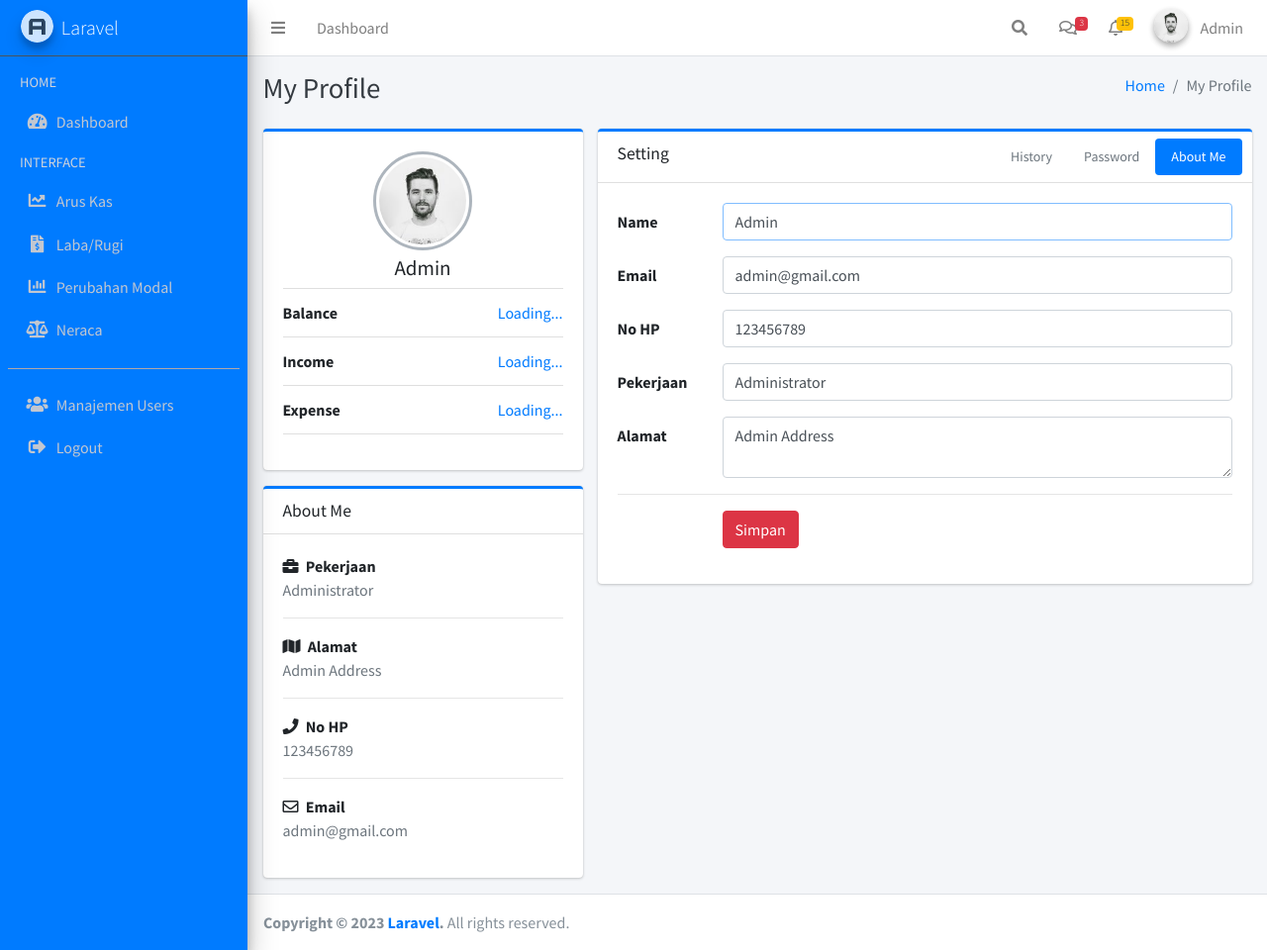
After one commit to saifulrizal17/capstone_project_kel3, a Laravel app: page /profile in a window 1280 px wide. The commit adds this page. Shown: the whole page at 99% size. Run offline with Laravel 8, Linux system fonts and the light colour scheme; a user stored in the database is signed in; data comes from the database, SQL or seed files in the repository; some libraries are stand-ins or nearby versions.

Commit message:
add view My Profile

```diff
--- /dev/null
+++ b/app/Http/Controllers/ProfileController.php
@@ -0,0 +1,65 @@
+<?php
+
+namespace App\Http\Controllers;
+
+use Illuminate\Http\Request;
+use App\User;
+use Illuminate\Support\Facades\Hash;
+
+
+class ProfileController extends Controller
+{
+    public function index()
+    {
+        $user = auth()->user(); // Assuming you want to get the authenticated user
+        return view('profile.index', compact('user'));
+    }
+
+
+    public function updateAboutMe(Request $request, User $user)
+    {
+        $request->validate([
+            'name' => 'required|string|max:255',
+            'email' => 'required|email|max:255',
+            'phone_number' => 'required|string|max:20',
+            'job_title' => 'required|string|max:255',
+            'address' => 'required|string',
+        ], [
+            'name.required' => 'Kolom nama wajib diisi.',
+            'email.required' => 'Kolom email wajib diisi.',
+            'email.email' => 'Masukkan alamat email yang valid.',
+            'phone_number.required' => 'Kolom nomor telepon wajib diisi.',
+            'phone_number.max' => 'Nomor telepon tidak boleh melebihi 20 karakter.',
+            'job_title.required' => 'Kolom pekerjaan wajib diisi.',
+            'address.required' => 'Kolom alamat wajib diisi.',
+        ]);
+
+        $user->update([
+            'name' => $request->input('name'),
+            'email' => $request->input('email'),
+            'phone_number' => $request->input('phone_number'),
+            'job_title' => $request->input('job_title'),
+            'address' => $request->input('address'),
+        ]);
+
+        return redirect()->route('profile.index')->with('success', 'Profil berhasil diperbarui.');
+    }
+
+    public function updatePassword(Request $request, User $user)
+    {
+        $request->validate([
+            'password' => 'required|string|min:8|confirmed',
+        ], [
+            'password.required' => 'Kolom password wajib diisi.',
+            'password.string' => 'Password harus berupa teks.',
+            'password.min' => 'Password harus terdiri dari minimal 8 karakter.',
+            'password.confirmed' => 'Konfirmasi password tidak cocok.',
+        ]);
+
+        $user->update([
+            'password' => Hash::make($request->input('password')),
+        ]);
+
+        return redirect()->route('profile.index')->with('success', 'Password berhasil diperbarui.');
+    }
+}
--- a/resources/views/layouts/navbar.blade.php
+++ b/resources/views/layouts/navbar.blade.php
@@ -6,7 +6,7 @@
             <a class="nav-link" data-widget="pushmenu" href="#"><i class="fa fa-bars"></i></a>
         </li>
         <li class="nav-item d-none d-sm-inline-block">
-            <a href="{{ auth()->user()->role == 1 ? route('admin.dashboard') : route('user.dashboard') }}"
+            <a href="{{ auth()->user()->role_id == 1 ? route('admin.dashboard') : route('user.dashboard') }}"
                 class="nav-link">Dashboard</a>
         </li>
     </ul>
@@ -141,6 +141,16 @@
                         <small>Member since Nov. 2023</small>
                     </p>
                 </li>
+                <li class="user-footer">
+                    <form id="logout-form" action="{{ route('logout') }}" method="post">
+                        @csrf
+                    </form>
+
+                    <a href="{{ route('profile.index') }}" class="btn btn-default btn-flat">My Profile</a>
+
+                    <a href="javascript:void(0)" class="nav-link btn btn-default btn-flat float-right"
+                        onclick="$('#logout-form').submit();">Sign out</a>
+                </li>
             </ul>
         </li>
     </ul>
--- /dev/null
+++ b/resources/views/profile/index.blade.php
@@ -0,0 +1,385 @@
+@extends('layouts.master')
+
+@section('addCss')
+@endsection
+
+
+@section('content')
+    <!-- Content Header (Page header) -->
+    <div class="content-header">
+        <div class="container-fluid">
+            <div class="row mb-2">
+                <div class="col-sm-6">
+                    <h1 class="m-0 text-dark">My Profile </h1>
+                </div><!-- /.col -->
+                <div class="col-sm-6">
+                    <ol class="breadcrumb float-sm-right">
+                        <li class="breadcrumb-item text-primary"><a
+                                href="{{ auth()->user()->role_id == 1 ? route('admin.dashboard') : route('user.dashboard') }}">Home</a>
+                        </li>
+                        <li class="breadcrumb-item active">My Profile </li>
+                    </ol>
+                </div><!-- /.col -->
+            </div><!-- /.row -->
+        </div><!-- /.container-fluid -->
+    </div>
+    <!-- /.content-header -->
+
+    <!-- Main content -->
+    <div class="content">
+        <div class="container-fluid">
+
+            @if (session('success'))
+                <div class="alert alert-primary alert-dismissible fade show">
+                    {{ session('success') }}
+                    <button type="button" class="close" data-dismiss="alert" aria-label="Close">
+                        <span aria-hidden="true">&times;</span>
+                    </button>
+                </div>
+            @endif
+
+            <div class="row">
+                <div class="col-md-4">
+
+                    <!-- Profile Image -->
+                    <div class="card card-primary card-outline">
+                        <div class="card-body box-profile">
+                            <div class="text-center">
+                                <img class="profile-user-img img-fluid img-circle"
+                                    src="{{ asset('/admin/img/user1-128x128.jpg') }}" alt="User profile picture">
+                            </div>
+
+                            <h3 class="profile-username text-center">{{ Auth::user()->name }}</h3>
+
+                            <ul class="list-group list-group-unbordered mb-3">
+                                <li class="list-group-item">
+                                    <b>Balance</b> <a class="float-right">Loading...</a>
+                                </li>
+                                <li class="list-group-item">
+                                    <b>Income</b> <a class="float-right">Loading...</a>
+                                </li>
+                                <li class="list-group-item">
+                                    <b>Expense</b> <a class="float-right">Loading...</a>
+                                </li>
+                            </ul>
+                        </div>
+                    </div>
+
+                    <!-- About Me Box -->
+                    <div class="card card-primary card-outline">
+                        <div class="card-header">
+                            <h3 class="card-title">About Me</h3>
+                        </div>
+                        <!-- /.card-header -->
+                        <div class="card-body">
+                            <strong><i class="fas fa-briefcase mr-1"></i> Pekerjaan</strong>
+
+                            <p class="text-muted">{{ Auth::user()->job_title }}</p>
+
+                            <hr>
+
+                            <strong><i class="fas fa-map mr-1"></i> Alamat</strong>
+
+                            <p class="text-muted">{{ Auth::user()->address }}</p>
+
+                            <hr>
+
+                            <strong><i class="fas fa-phone mr-1"></i> No HP</strong>
+
+                            <p class="text-muted">{{ Auth::user()->phone_number }}</p>
+
+                            <hr>
+
+                            <strong><i class="far fa-envelope mr-1"></i> Email</strong>
+
+                            <p class="text-muted">{{ Auth::user()->email }}</p>
+
+                        </div>
+                    </div>
+                </div>
+
+                <!-- /.col -->
+                <div class="col-md-8">
+                    <div class="card card-primary card-outline">
+                        <div class="card-header">
+                            <h3 class="card-title">
+                                Setting
+                            </h3>
+                            <div class="card-tools">
+                                <ul class="nav nav-pills ml-auto">
+                                    <li class="nav-item"><a class="nav-link btn-sm " href="#history"
+                                            data-toggle="tab">History</a></li>
+                                    <li class="nav-item"><a class="nav-link btn-sm" href="#password"
+                                            data-toggle="tab">Password</a>
+                                    </li>
+                                    <li class="nav-item"><a class="nav-link btn-sm active" href="#about_me"
+                                            data-toggle="tab">About
+                                            Me</a>
+                                    </li>
+                                </ul>
+                            </div>
+                        </div>
+
+                        <div class="card-body">
+                            <div class="tab-content">
+
+                                {{-- History --}}
+                                <div class=" tab-pane" id="history">
+                                    <div class="timeline timeline-inverse">
+                                        <div class="time-label">
+                                            <span class="bg-gray">
+                                                30 November 2023
+                                            </span>
+                                        </div>
+                                        <div>
+                                            <i class="fas fa-user bg-danger"></i>
+
+                                            <div class="timeline-item">
+                                                <span class="time"><i class="far fa-clock"></i> 13.20</span>
+
+                                                <h3 class="timeline-header border-0"><a href="#">Arus Kas</a>
+                                                    Pengeluaran Loading...
+                                                </h3>
+                                            </div>
+                                        </div>
+                                        <div>
+                                            <i class="fas fa-user bg-danger"></i>
+
+                                            <div class="timeline-item">
+                                                <span class="time"><i class="far fa-clock"></i> 13.00</span>
+
+                                                <h3 class="timeline-header border-0"><a href="#">Arus Kas</a>
+                                                    Pengeluaran Loading...
+                                                </h3>
+                                            </div>
+                                        </div>
+                                        <div>
+                                            <i class="fas fa-user bg-primary"></i>
+
+                                            <div class="timeline-item">
+                                                <span class="time"><i class="far fa-clock"></i> 12.50</span>
+
+                                                <h3 class="timeline-header border-0"><a href="#">Arus Kas</a>
+                                                    Pendaparan Loading...
+                                                </h3>
+                                            </div>
+                                        </div>
+                                        <div>
+                                            <i class="fas fa-user bg-danger"></i>
+
+                                            <div class="timeline-item">
+                                                <span class="time"><i class="far fa-clock"></i> 12.40</span>
+
+                                                <h3 class="timeline-header border-0"><a href="#">Arus Kas</a>
+                                                    Pengeluaran Loading...
+                                                </h3>
+                                            </div>
+                                        </div>
+                                        <div>
+                                            <i class="fas fa-user bg-primary"></i>
+
+                                            <div class="timeline-item">
+                                                <span class="time"><i class="far fa-clock"></i> 12.30</span>
+
+                                                <h3 class="timeline-header border-0"><a href="#">Arus Kas</a>
+                                                    Pendaparan Loading...
+                                                </h3>
+                                            </div>
+                                        </div>
+
+                                        <div class="time-label">
+                                            <span class="bg-gray">
+                                                29 Noveember 2023
+                                            </span>
+                                        </div>
+                                        <div>
+                                            <i class="fas fa-user bg-danger"></i>
+
+                                            <div class="timeline-item">
+                                                <span class="time"><i class="far fa-clock"></i> 1 days ago</span>
+
+                                                <h3 class="timeline-header border-0"><a href="#">Arus Kas</a>
+                                                    Pengeluaran Loading...
+                                                </h3>
+                                            </div>
+                                        </div>
+                                        <div>
+                                            <i class="fas fa-user bg-primary"></i>
+
+                                            <div class="timeline-item">
+                                                <span class="time"><i class="far fa-clock"></i> 1 days ago</span>
+
+                                                <h3 class="timeline-header border-0"><a href="#">Arus Kas</a>
+                                                    Pendaparan Loading...
+                                                </h3>
+                                            </div>
+                                        </div>
+
+                                        <div class="time-label">
+                                            <span class="bg-gray">
+                                                28 November 2023
+                                            </span>
+                                        </div>
+                                        <div>
+                                            <i class="fas fa-user bg-danger"></i>
+
+                                            <div class="timeline-item">
+                                                <span class="time"><i class="far fa-clock"></i> 2 days ago</span>
+
+                                                <h3 class="timeline-header border-0"><a href="#">Arus Kas</a>
+                                                    Pengeluaran Loading...
+                                                </h3>
+                                            </div>
+                                        </div>
+                                        <div>
+                                            <i class="fas fa-user bg-primary"></i>
+
+                                            <div class="timeline-item">
+                                                <span class="time"><i class="far fa-clock"></i> 2 days ago</span>
+
+                                                <h3 class="timeline-header border-0"><a href="#">Arus Kas</a>
+                                                    Pendaparan Loading...
+                                                </h3>
+                                            </div>
+                                        </div>
+
+                                        <div>
+                                            <i class="far fa-clock bg-gray"></i>
+                                        </div>
+                                    </div>
+                                </div>
+
+                                {{-- Password  --}}
+                                <div class="tab-pane" id="password">
+                                    <form class="form-horizontal"
+                                        action="{{ route('profile.update.password', ['user' => $user->id]) }}"
+                                        method="post" enctype="multipart/form-data">
+                                        {{ csrf_field() }}
+                                        {{ method_field('PUT') }}
+
+                                        <div class="form-group row">
+                                            <label for="inputPassword" class="col-sm-2 col-form-label">Password</label>
+                                            <div class="col-sm-10">
+                                                <input id="password" type="password"
+                                                    class="form-control @error('password') is-invalid @enderror"
+                                                    placeholder="Password" name="password" autocomplete="new-password">
+                                                @error('password')
+                                                    <div class="invalid-feedback">{{ $message }}</div>
+                                                @enderror
+                                            </div>
+                                        </div>
+
+                                        <div class="form-group row">
+                                            <label for="inputPasswordConfirm" class="col-sm-2 col-form-label">Confirm
+                                                Password</label>
+                                            <div class="col-sm-10">
+                                                <input id="password-confirm" type="password" class="form-control"
+                                                    placeholder="Confirm password" name="password_confirmation"
+                                                    autocomplete="new-password">
+                                            </div>
+                                        </div>
+
+                                        <hr>
+
+                                        <div class="form-group row">
+                                            <div class="offset-sm-2 col-sm-10">
+                                                <button type="submit" class="btn btn-danger">Update Password</button>
+                                            </div>
+                                        </div>
+                                    </form>
+                                </div>
+
+                                {{-- About Me --}}
+                                <div class="active tab-pane" id="about_me">
+                                    <form class="form-horizontal"
+                                        action="{{ route('profile.update.aboutme', ['user' => $user->id]) }}"
+                                        method="post" enctype="multipart/form-data">
+                                        {{ csrf_field() }}
+                                        {{ method_field('PUT') }}
+
+                                        <div class="form-group row">
+                                            <label for="inputName" class="col-sm-2 col-form-label">Name</label>
+                                            <div class="col-sm-10">
+                                                <input id="name" type="text"
+                                                    class="form-control @error('name') is-invalid @enderror"
+                                                    placeholder="Full name" name="name" value="{{ $user->name }}"
+                                                    required autocomplete="name" autofocus>
+                                                @error('name')
+                                                    <div class="invalid-feedback">{{ $message }}</div>
+                                                @enderror
+                                            </div>
+                                        </div>
+
+                                        <div class="form-group row">
+                                            <label for="inputEmail" class="col-sm-2 col-form-label">Email</label>
+                                            <div class="col-sm-10">
+                                                <input id="email" type="email"
+                                                    class="form-control @error('email') is-invalid @enderror"
+                                                    name="email" value="{{ $user->email }}" placeholder="Email"
+                                                    required autocomplete="email">
+                                                @error('email')
+                                                    <div class="invalid-feedback">{{ $message }}</div>
+                                                @enderror
+                                            </div>
+                                        </div>
+
+                                        <div class="form-group row">
+                                            <label for="inputNoHP" class="col-sm-2 col-form-label">No HP</label>
+                                            <div class="col-sm-10">
+                                                <input id="phone_number" type="text"
+                                                    class="form-control @error('phone_number') is-invalid @enderror"
+                                                    name="phone_number" value="{{ $user->phone_number }}"
+                                                    placeholder="Nomor HP" required>
+                                                @error('phone_number')
+                                                    <div class="invalid-feedback">{{ $message }}</div>
+                                                @enderror
+                                            </div>
+                                        </div>
+
+                                        <div class="form-group row">
+                                            <label for="inputPekerjaan" class="col-sm-2 col-form-label">Pekerjaan</label>
+                                            <div class="col-sm-10">
+                                                <input id="job_title" type="text"
+                                                    class="form-control @error('job_title') is-invalid @enderror"
+                                                    name="job_title" value="{{ $user->job_title }}"
+                                                    placeholder="Pekerjaan" required>
+                                                @error('job_title')
+                                                    <div class="invalid-feedback">{{ $message }}</div>
+                                                @enderror
+                                            </div>
+                                        </div>
+
+                                        <div class="form-group row">
+                                            <label for="inputAlamat" class="col-sm-2 col-form-label">Alamat</label>
+                                            <div class="col-sm-10">
+                                                <textarea id="address" class="form-control @error('address') is-invalid @enderror" name="address"
+                                                    placeholder="Alamat" required>{{ $user->address }}</textarea>
+                                                @error('address')
+                                                    <div class="invalid-feedback">{{ $message }}</div>
+                                                @enderror
+                                            </div>
+                                        </div>
+
+                                        <hr>
+
+                                        <div class="form-group row">
+                                            <div class="offset-sm-2 col-sm-10">
+                                                <button type="submit" class="btn btn-danger">Simpan</button>
+                                            </div>
+                                        </div>
+                                    </form>
+
+                                </div>
+                            </div>
+                        </div>
+                    </div>
+                </div>
+            </div>
+
+        </div>
+    </div>
+    <!-- /.content -->
+@endsection
+
+@section('addJavascript')
+@endsection
--- a/routes/web.php
+++ b/routes/web.php
@@ -30,13 +30,15 @@ Route::post('/logout', 'AuthController@logout')->name('logout');
 
 //Akses All Role
 Route::middleware('auth')->group(function () {
-    // Route::get('/dashboard', 'DashboardController@index')->name('dashboard');
+    Route::get('/profile', 'ProfileController@index')->name('profile.index');
+    Route::put('/profile/aboutme/{user}', 'ProfileController@updateAboutMe')->name('profile.update.aboutme');
+    Route::put('/profile/password/{user}', 'ProfileController@updatePassword')->name('profile.update.password');
 });
 
 // Akses Role User
 Route::middleware(['checkrole:2'])->group(function () {
     Route::get('/user-dashboard', 'UserController@index')->name('user.dashboard');
-//========================= Ini Route Modal ====================================================\\
+    //========================= Ini Route Modal =========================\\
     Route::get('/modals', [PerubahanModalController::class, 'index'])->name('perubahanModal');
     Route::get('/modals/create', [PerubahanModalController::class, 'create'])->name('createPerubahanModal');
     Route::post('/modals', [PerubahanModalController::class, 'store'])->name('storePerubahanModal');
@@ -45,11 +47,9 @@ Route::middleware(['checkrole:2'])->group(function () {
     Route::get('/modals/{id}', [PerubahanModalController::class, 'destroy'])->name('deletePerubahanModal');
 
 
-//========================= Ini Route Neraca ====================================================\\
+    //========================= Ini Route Neraca =========================\\
 
     Route::get('/neraca', [NeracaController::class, 'index'])->name('neraca.index');
-
-
 });
 
 
```
